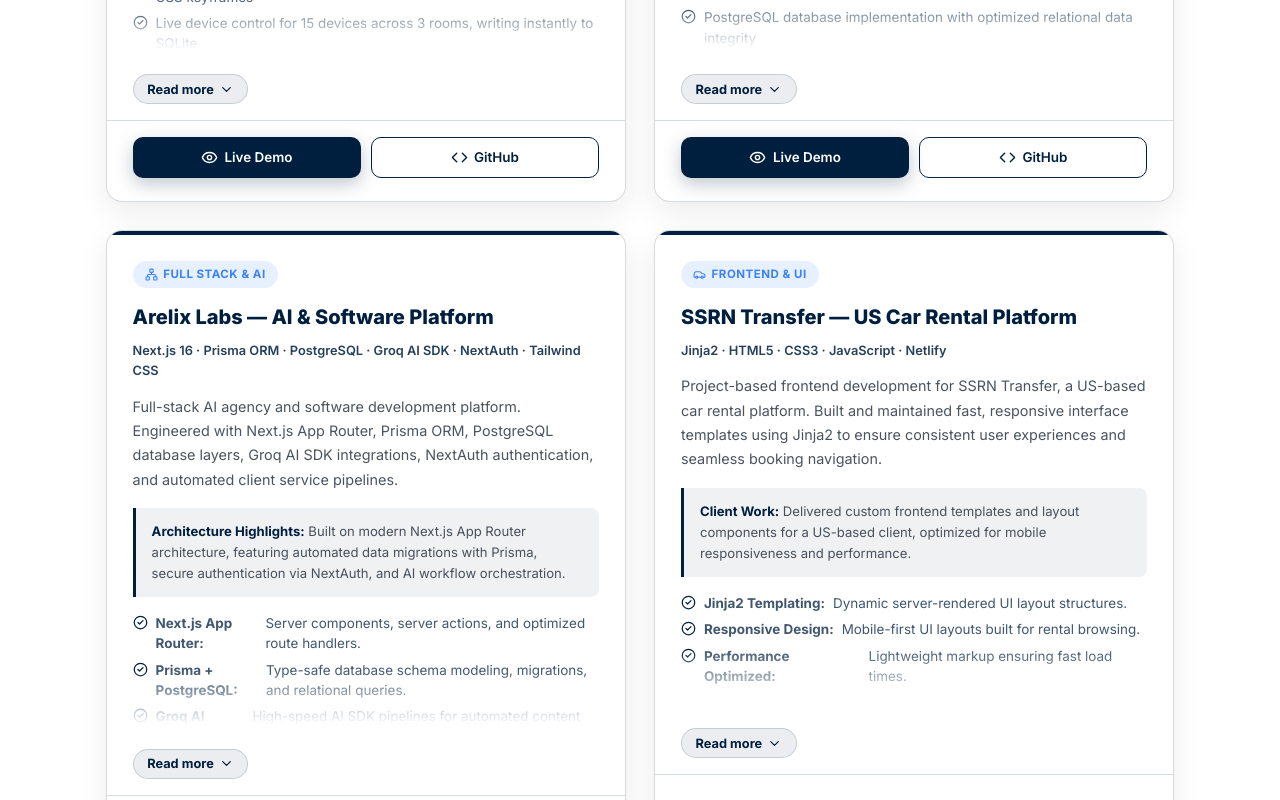
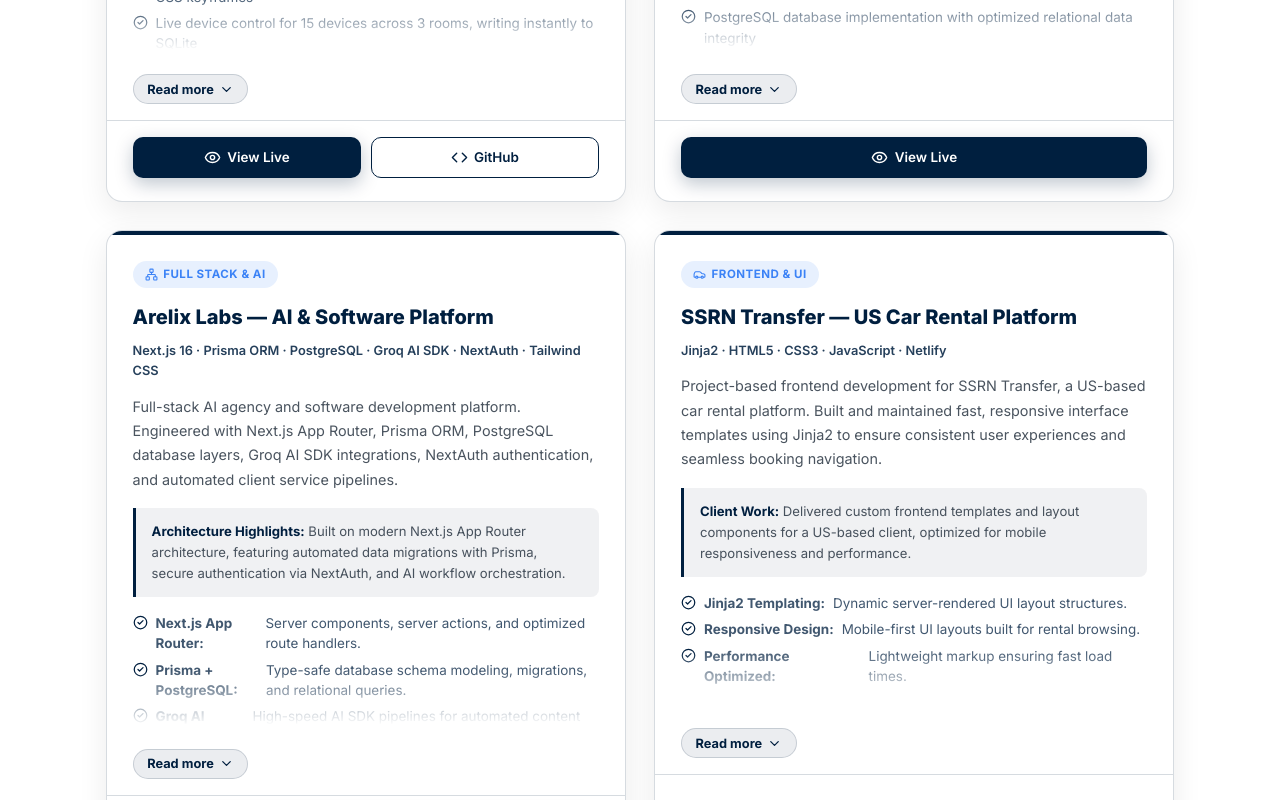
Before and after one commit to Saobia3i/Portfolio, a Next.js app: page /projects in a window 1280 px wide. Shown: the part 2260-3060 px from the top of the page. Built offline with nearby package versions, Linux system fonts and the light colour scheme.

Commit message:
hidded tsa,al git link

```diff
--- a/app/HomeClient.tsx
+++ b/app/HomeClient.tsx
@@ -118,7 +118,6 @@
     tags: ["Next.js", "n8n", "PostgreSQL", "Security"],
     links: [
       { href: "https://www.tensorsecurityacademy.com/", label: "View Live", icon: "visibility", variant: "btn-live" },
-      { href: "https://github.com/Saobia3i/TSA1.1", label: "GitHub", icon: "code", variant: "btn-github" },
     ],
   },
   {
@@ -128,7 +127,7 @@
     tags: ["Next.js", "TypeScript", "Prisma", "PostgreSQL", "Groq AI", "NextAuth"],
     links: [
       { href: "/projects#arelix-labs", label: "Details", icon: "open_in_new", variant: "btn-live" },
-      { href: "https://github.com/Saobia3i/Arelix-Labs", label: "GitHub", icon: "code", variant: "btn-github" },
+      { href: "https://arelixlabs.com", label: "Live", icon: "visibility", variant: "btn-live" },
     ],
   },
   {
--- a/app/projects/projects-data.tsx
+++ b/app/projects/projects-data.tsx
@@ -291,7 +291,7 @@
         A production-ready, event-driven digital twin for monitoring, analyzing, and optimizing
         office electrical consumption. Any team member can view live device states, track energy
         draw in Watts &amp; kWh, receive anomaly alerts, and query office telemetry directly from{" "}
-        <strong>Discord</strong> in natural language — all without a page refresh. Live demo
+        <strong>Discord</strong> in natural language — all without a page refresh. View Live
         available.
       </>
     ),
@@ -355,7 +355,7 @@
     actions: [
       {
         href: "https://wattwatch-f099.onrender.com",
-        label: "Live Demo",
+        label: "View Live",
         variant: "btn-live",
         icon: "live",
       },
@@ -399,11 +399,10 @@
     actions: [
       {
         href: "https://www.tensorsecurityacademy.com/",
-        label: "Live Demo",
+        label: "View Live",
         variant: "btn-live",
         icon: "live",
       },
-      { href: "https://github.com/Saobia3i/TSA1.1", label: "GitHub", variant: "btn-github", icon: "github" },
     ],
   },
   // ====== PROJECT 7: Arelix Labs ======
@@ -454,7 +453,7 @@
     ],
     tags: ["Next.js", "TypeScript", "Prisma", "PostgreSQL", "Groq AI", "NextAuth"],
     actions: [
-      { href: "https://github.com/Saobia3i/Arelix-Labs", label: "GitHub", variant: "btn-github", icon: "github" },
+      { href: "https://arelixlabs.com", label: "Live", variant: "btn-live", icon: "live" },
     ],
   },
   // ====== PROJECT: SSRN Transfer ======
@@ -522,7 +521,7 @@
     ],
     tags: ["React.js", "ASP.NET Core", "Web API", "n8n", "SQL Server", "Render"],
     actions: [
-      { href: "https://linearai.onrender.com", label: "Live Demo", variant: "btn-live", icon: "live" },
+      { href: "https://linearai.onrender.com", label: "View Live", variant: "btn-live", icon: "live" },
       { href: "https://github.com/Saobia3i/LinearAi_v1", label: "GitHub", variant: "btn-github", icon: "github" },
     ],
   },
@@ -580,7 +579,7 @@
     ],
     tags: ["React", "TypeScript", "Vite", "Firebase Firestore", "Firebase Auth", "ImageKit CDN"],
     actions: [
-      { href: "https://www.austrc.com/", label: "Live Demo", variant: "btn-live", icon: "live" },
+      { href: "https://www.austrc.com/", label: "View Live", variant: "btn-live", icon: "live" },
     ],
   },
   // ====== NEW PROJECT: AUST Rover Challenge (ARC) Portal (powered by UCS) ======
@@ -661,7 +660,7 @@
     actions: [
       {
         href: "https://arc.austrc.com/aust-rover-challenge-2-0/",
-        label: "Live Demo",
+        label: "View Live",
         variant: "btn-live",
         icon: "live",
       },
@@ -721,7 +720,7 @@
       "Cybersecurity & AI",
     ],
     actions: [
-      { href: "https://austcaic.com/", label: "Live Demo", variant: "btn-live", icon: "live" },
+      { href: "https://austcaic.com/", label: "View Live", variant: "btn-live", icon: "live" },
     ],
   },
   // ====== PROJECT: AUSTCAIC Poster Generator ======
@@ -853,7 +852,7 @@
       "Vercel",
     ],
     actions: [
-      { href: "https://lead-generation1.vercel.app", label: "Live Demo", variant: "btn-live", icon: "live" },
+      { href: "https://lead-generation1.vercel.app", label: "View Live", variant: "btn-live", icon: "live" },
     ],
   },
   // ====== PROJECT 9: Robomania 2.0 ======
@@ -892,7 +891,7 @@
     actions: [
       {
         href: "https://www.robomania.austrc.com/",
-        label: "Live Demo",
+        label: "View Live",
         variant: "btn-live",
         icon: "live",
       },
@@ -922,7 +921,7 @@
     ],
     tags: ["React.js", "Ant Design", "MUI", "REST API", "Vercel"],
     actions: [
-      { href: "https://quote-verse-psi.vercel.app/", label: "Live Demo", variant: "btn-live", icon: "live" },
+      { href: "https://quote-verse-psi.vercel.app/", label: "View Live", variant: "btn-live", icon: "live" },
       { href: "https://github.com/Saobia3i/Quote-Verse", label: "GitHub", variant: "btn-github", icon: "github" },
     ],
   },
@@ -949,7 +948,7 @@
     ],
     tags: ["React.js", "Laravel", "PHP", "MySQL", "Tailwind CSS", "Ant Design"],
     actions: [
-      { href: "https://i-canteen.vercel.app/", label: "Live Demo", variant: "btn-live", icon: "live" },
+      { href: "https://i-canteen.vercel.app/", label: "View Live", variant: "btn-live", icon: "live" },
       { href: "https://github.com/Saobia3i/iCanteen1", label: "GitHub", variant: "btn-github", icon: "github" },
     ],
   },
```
Also changed, not shown: index.html (+2 -5 lines), projects.html (+13 -18 lines), 1 other file (tests, documents, lock files or other folders).
